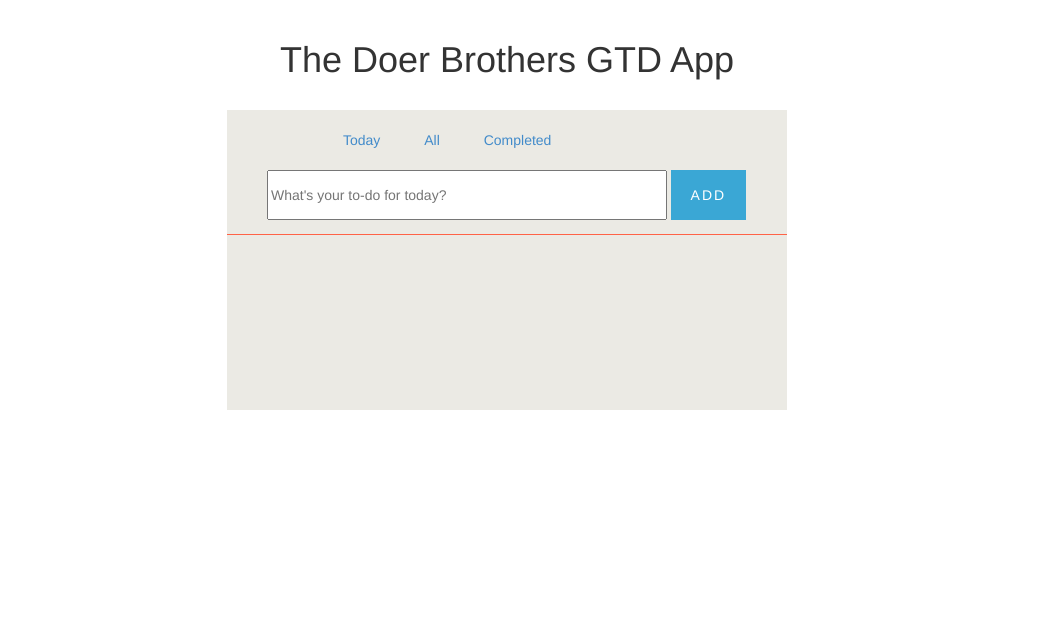
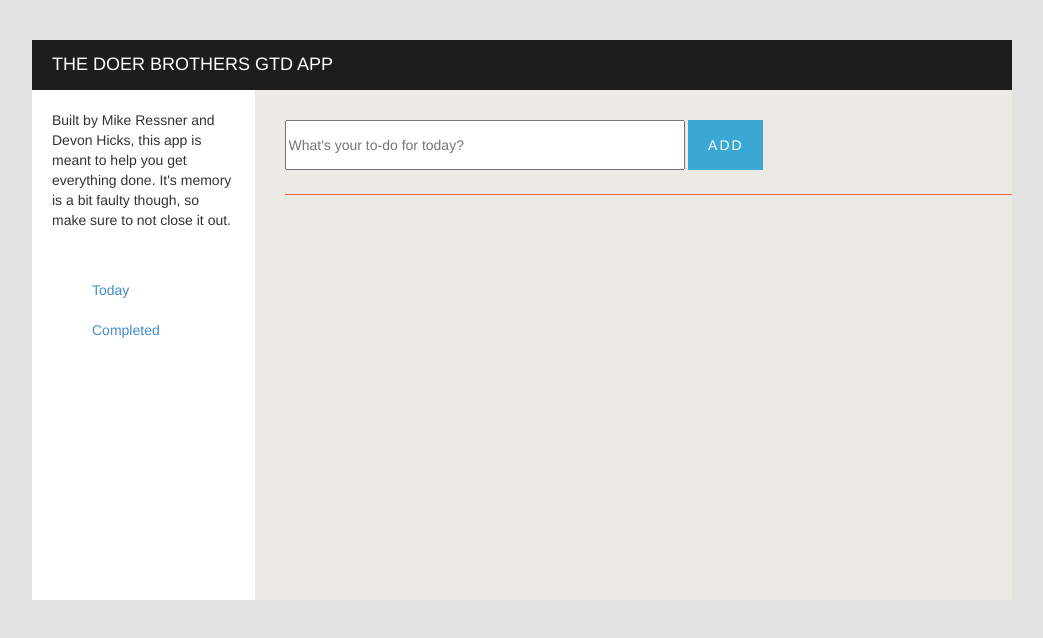
Before and after one commit to CraftyDevon/ToDoV2, a website: page app/index.html in a window 1280 px wide. Shown: the whole page, without its empty margins (133-1176 px from the left). Drawn offline with nearby package versions, Linux system fonts and the light colour scheme; files that its build step writes are made by us from their sources.

Commit message:
Version 3.0

```diff
--- a/app/index.html
+++ b/app/index.html
@@ -80,32 +80,35 @@
 
 
         <div class="container">
-            <div class="header">
+
+
+                <div class="thedoer">
+                    <div class="header">
 
                 <h1>The Doer Brothers GTD App</h1>
 
             </div><!--end header-->
 
-                <div class="thedoer">
+                    <div class="row">
 
+                    <div class="col-md-3 pull-left">
                     <div class="doswitcher">
+
+                        <p>Built by Mike Ressner and Devon Hicks, this app is meant to help you get everything done. It's memory is a bit faulty though, so make sure to not close it out.</p>
 
 
                         <ul class="switcher">
-                            <li><a href="#" class="duetodayLink">Today</a></li>
-                            <li><a href="#" class="duetomorrowLink">All</a></li>
-                            <li><a href="#" class="completedtasksLink">Completed</a></li>
+                            <li><a href="#" class="duetodayLink">Today</a> <span class="todaycount"></span></li>
+                            <li><a href="#" class="completedtasksLink">Completed</a><span class="completecount"></span></li>
                         </ul>
 
+                    </div><!--end do switcher col-->
 
-                    </div>
+                    </div><!--end sidebar col-->
 
-                    <!--end do switcher-->
+                    <div class="col-md-9 pull-right">
 
-
-
-
-                    <div class="duetoday show">
+                       <div class="duetoday show">
 
 
                             <form action="" id="todaytodoSubmit">
@@ -116,53 +119,44 @@
 
                             </form>
 
-                            <div class="duetodayleft"></div>
 
                             <ul class="duetodayul dos"></ul>
 
 
 
-                    </div><!--end due today-->
-
-                     <div class="duetomorrow">
 
 
 
-
-
-                 <div class="duetomorrowleft"></div>
-
-                   <ul class="duetomorrowul dos"></ul>
-
-
-
-                    </div>
-
-                    <!--end due tomorrow -->
-
+                    </div><!--end due today-->
 
                     <div class="completedtasks">
 
                         <hr>
 
-                    <div class="completeleft"></div>
-                    <ul class="completeditemsul dos"></ul>
+                        <ul class="completeditemsul dos"></ul>
 
                       <button class="btn reset">Clear Completed</button>
 
                     </div><!--end completed tasks -->
 
 
+                    </div><!--end todo area-->
 
-                </div> <!--end the to-doer-->
+                    </div><!--end row-->
 
 
 
-            <div class="footer">
 
-            </div><!--end
 
-        </div>
+
+
+
+
+
+
+        </div><!--end the dooer-->
+
+    </div><!--end contain-->
 
 
         <!-- build:js scripts/vendor.js -->
--- a/app/scripts/templates.js
+++ b/app/scripts/templates.js
@@ -28,7 +28,6 @@ $(document).ready(function() {
 	};
 
 	todayToDos.push(todayToDosObj);
-	tomorrowToDos.push(todayToDosObj);
 
 	var todayTaskString = _.template($("#todayTmpl").html(), todayToDos);
 
@@ -37,7 +36,7 @@ $(document).ready(function() {
 	$(".duetomorrowul").html(todayTaskString);
 
 	//will count up, but not down. yet
-	$(".duetodayleft").html(todayToDos.length + " To-Do(s) left");
+	$(".todaycount").html("(" + todayToDos.length + ")");
 
 	// var tomorrowToDosObj = {
 
@@ -88,13 +87,20 @@ $(document).ready(function() {
 		var toRemove = $(this).closest("li").data("index");
 		console.log(toRemove);
 		todayToDos.splice(toRemove, 1);
+		completedToDos.unshift(completedTask);
+
 		//splice tomorrowToDos in the morning here
 			//$(".completeleft").html(completedToDos.length + " To-Do(s) completed");
-			$(".duetodayleft").html(todayToDos.length + " To-Do(s) left");
+			$(".todaycount").html("(" + todayToDos.length + ")");
+			$(".completecount").html("(" + completedToDos.length + ")");
+
 	});
 
 $(".reset").click(function(event){
   		$(".completeditemsul").empty();
+
+  		$(".completecount").html("(" + completedToDos.length + ")");
+
   	});
 
 
--- a/app/scripts/todayarray.js
+++ b/app/scripts/todayarray.js
@@ -7,4 +7,6 @@ var todayToDos = [
 
 
 
+
+
 ];
--- a/app/styles/main.scss
+++ b/app/styles/main.scss
@@ -67,7 +67,7 @@ body {
 /* Responsive: Portrait tablets and up */
 @media screen and (min-width: 768px) {
     .container {
-        max-width: 730px;
+        max-width: 980px;
     }
 
     /* Remove the padding we set earlier */
@@ -80,7 +80,6 @@ body {
 
     /* Space out the masthead */
     .header {
-        margin-bottom: 30px;
     }
 
     /* Remove the bottom border on the jumbotron for visual effect */
@@ -92,33 +91,51 @@ body {
 
     /* OUR STYLES */
 
+    body{
+        background-color: #e2e2e2;
+    }
 
-
-    .header h1{
-        text-align: center;
+    .thedoer{
+        width: 980px;
+        min-height: 500px;
+        background-color: #EBEAE4;
+        margin: 0 auto;
     }
 
 
-    .thedoer{
-        width: 80%;
-        min-height: 300px;
-        background-color: #EBEAE4;
-        margin: 0 auto;
-        padding: 0 0 50px 0;
+    .header{
+        width: 100%;
+        height: 50px;
+        background-color: #1D1D1B;
+
+    }
+
+    .header h1{
+        color: white;
+        font-size: 18px;
+        padding: 15px 0 10px 20px;
+        text-transform: uppercase;
+    }
+
+    .doswitcher{
+        min-height: 510px;
+        background-color: white;
     }
 
 
+    .doswitcher p{
+        padding: 20px;
+    }
+
     .thedoer ul.switcher{
-        width: 80%;
-        height: 50px;
-        margin: 0 auto;
+        min-height: 100%;
+        background-color: white;
     }
 
 
 
     .thedoer ul.switcher li{
         list-style: none;
-        display: inline-block;
         padding: 20px 0 0 0;
 
     }
@@ -135,7 +152,6 @@ body {
     }
 
     .thedoer input{
-        margin: 10px 0 0 40px;
         height: 50px;
         min-width: 400px;
     }
@@ -188,6 +204,10 @@ body {
         text-decoration: line-through;
     }
 
+    form#todaytodoSubmit{
+        margin: 30px 0 0 0;
+    }
+
     .duetodayleft{
         margin: 20px 0 0 40px;
         text-transform: uppercase;
```
Also changed, not shown: .tmp/styles/main.css.
